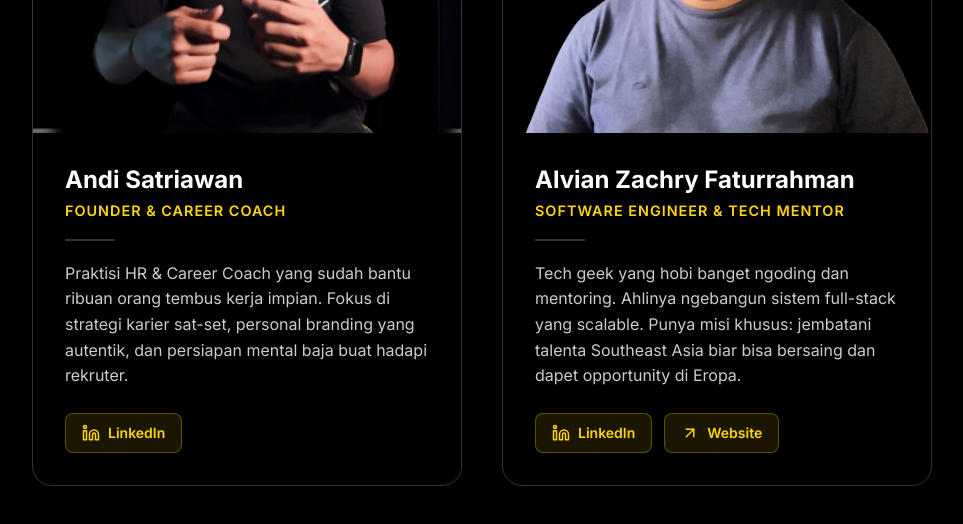
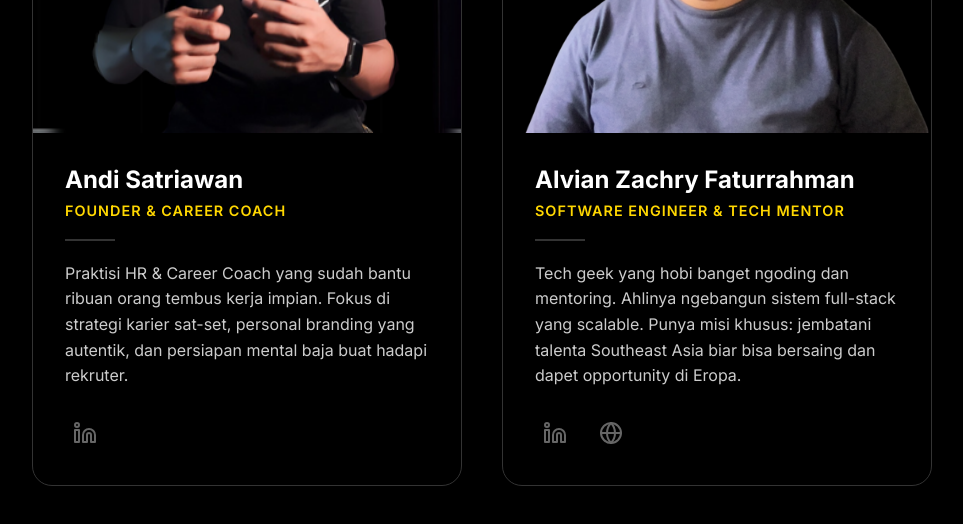
Before and after one commit to alvianzf/learnwithandi.com, a Next.js app: page / in a window 1280 px wide. Shown: the part 6000-6524 px from the top of the page, without its empty margins (158-1121 px from the left). Built offline with nearby package versions, Linux system fonts and the light colour scheme; grey boxes are pictures that could not be loaded.

Commit message:
feat: update mentor icon and add support plan faq

```diff
--- a/src/components/MentorsSection.module.css
+++ b/src/components/MentorsSection.module.css
@@ -47,6 +47,9 @@
   overflow: hidden;
   position: relative;
   transition: all 0.3s ease;
+  display: flex;
+  flex-direction: column;
+  height: 100%;
 }
 
 .card:hover {
@@ -60,6 +63,7 @@
   aspect-ratio: 1;
   position: relative;
   overflow: hidden;
+  flex-shrink: 0;
 }
 
 .image {
@@ -112,6 +116,9 @@
 
 .content {
   padding: 2rem;
+  display: flex;
+  flex-direction: column;
+  flex: 1;
 }
 
 .name {
@@ -155,8 +162,9 @@
 .socialLinks {
   display: flex;
   align-items: center;
-  gap: 0.75rem;
-  margin-top: 1.5rem;
+  gap: 1rem;
+  margin-top: auto;
+  padding-top: 1.5rem;
   flex-wrap: nowrap;
 }
 
@@ -164,24 +172,21 @@
   display: inline-flex;
   align-items: center;
   justify-content: center;
-  gap: 0.5rem;
-  padding: 0.625rem 1rem;
-  background: rgba(255, 215, 0, 0.1);
-  border: 1px solid rgba(255, 215, 0, 0.3);
+  padding: 0.5rem;
+  background: transparent;
+  border: none;
   border-radius: 8px;
-  color: var(--color-accent-yellow, #FFD700);
-  font-size: 0.875rem;
-  font-weight: 600;
+  color: #666;
+  font-size: 1.5rem;
   text-decoration: none;
   transition: all 0.2s ease;
-  white-space: nowrap;
   flex-shrink: 0;
 }
 
 .socialButton:hover {
-  background: rgba(255, 215, 0, 0.2);
-  border-color: var(--color-accent-yellow, #FFD700);
-  transform: translateY(-2px);
+  background: transparent;
+  color: var(--color-accent-yellow, #FFD700);
+  transform: scale(1.1);
 }
 
 .socialButton svg {
--- a/src/components/MentorsSection.tsx
+++ b/src/components/MentorsSection.tsx
@@ -3,7 +3,7 @@
 import { content } from '@/data/content';
 import styles from './MentorsSection.module.css';
 import { useState } from 'react';
-import { User, Linkedin, ArrowUpRight } from 'lucide-react';
+import { User, Linkedin, ArrowUpRight, Globe } from 'lucide-react';
 
 const MentorImage = ({ src, alt, className }: { src: string, alt: string, className: string }) => {
   const [error, setError] = useState(false);
@@ -83,8 +83,7 @@ export default function MentorsSection() {
                       className={styles.socialButton}
                       aria-label={`${mentor.name} LinkedIn`}
                     >
-                      <Linkedin size={18} />
-                      <span>LinkedIn</span>
+                      <Linkedin size={24} />
                     </a>
                   )}
                   {mentor.website && (
@@ -95,8 +94,7 @@ export default function MentorsSection() {
                       className={styles.socialButton}
                       aria-label={`${mentor.name} Website`}
                     >
-                      <ArrowUpRight size={18} />
-                      <span>Website</span>
+                      <Globe size={24} />
                     </a>
                   )}
                 </div>
--- a/src/data/content.ts
+++ b/src/data/content.ts
@@ -387,6 +387,14 @@ export const content = {
         question: "Apakah dijamin dapat kerja?",
         answer: "Tidak ada jaminan 100%. Kelulusan dan keberhasilan tergantung usaha kamu menerapkannya. Kami memberikan strategi terbaik.",
       },
+      {
+        question: "Mau coba dulu sebelum komit?",
+        answer: "Paket Support (Rp100rb) adalah start terbaik. Low risk, high return. Kamu dapet network, info loker valid, dan weekly meeting. Bisa upgrade kapan aja.",
+      },
+      {
+        question: "Kenapa harus bayar buat cari kerja?",
+        answer: "Kamu tidak membayar untuk 'pekerjaan', tapi untuk Akselerasi. Sendirian bisa, tapi rawan 'trial-error'. Kami tawarkan opsi: 1) Support (Bulanan): Fitur setara Basic, cocok buat 'Test Drive' atau butuh jangka pendek. 2) Basic (Lifetime): Lebih hemat jangka panjang, bayar sekali akses selamanya. 3) Premium: Tambahan sesi 1-on-1 privat buat bedah teknis mendalam. Investasi ini buat hemat waktumu.",
+      },
     ],
   },
   finalCta: {
```
Also changed, not shown: 1 other file (tests, documents, lock files or other folders).
